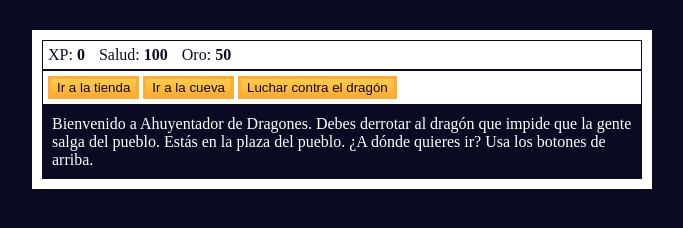
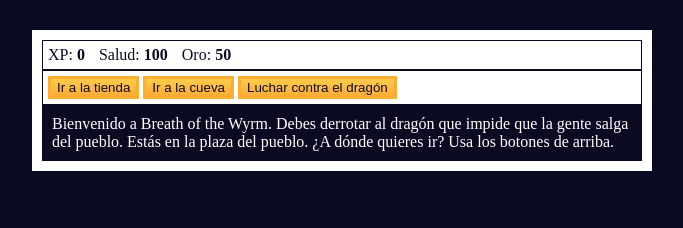
Before and after one commit to Albert-Z00Z/theBreathOfWyrm, a plain HTML site: page index.html in a window 1280 px wide. Shown: the whole page, without its empty margins (298-981 px from the left). Drawn offline with Linux system fonts and the light colour scheme.

Commit message:
se cambio el nombre del juego

```diff
--- a/index.html
+++ b/index.html
@@ -3,7 +3,7 @@
   <head>
     <meta charset="utf-8">
     <link rel="stylesheet" href="./style.css">
-    <title>RPG - Ahuyentador de Dragones</title>
+    <title>RPG - Breath of the Wyrm</title>
   </head>
   <body>
     <div id="juego">
@@ -22,7 +22,7 @@
         <span class="stat">Salud: <strong><span id="saludMonstruo"></span></strong></span>
       </div>
       <div id="texto">
-        Bienvenido a Ahuyentador de Dragones. Debes derrotar al dragón que impide que la gente salga del pueblo. Estás en la plaza del pueblo. ¿A dónde quieres ir? Usa los botones de arriba.
+        Bienvenido a Breath of the Wyrm. Debes derrotar al dragón que impide que la gente salga del pueblo. Estás en la plaza del pueblo. ¿A dónde quieres ir? Usa los botones de arriba.
       </div>
     </div>
     <script src="./script.js"></script>
```
